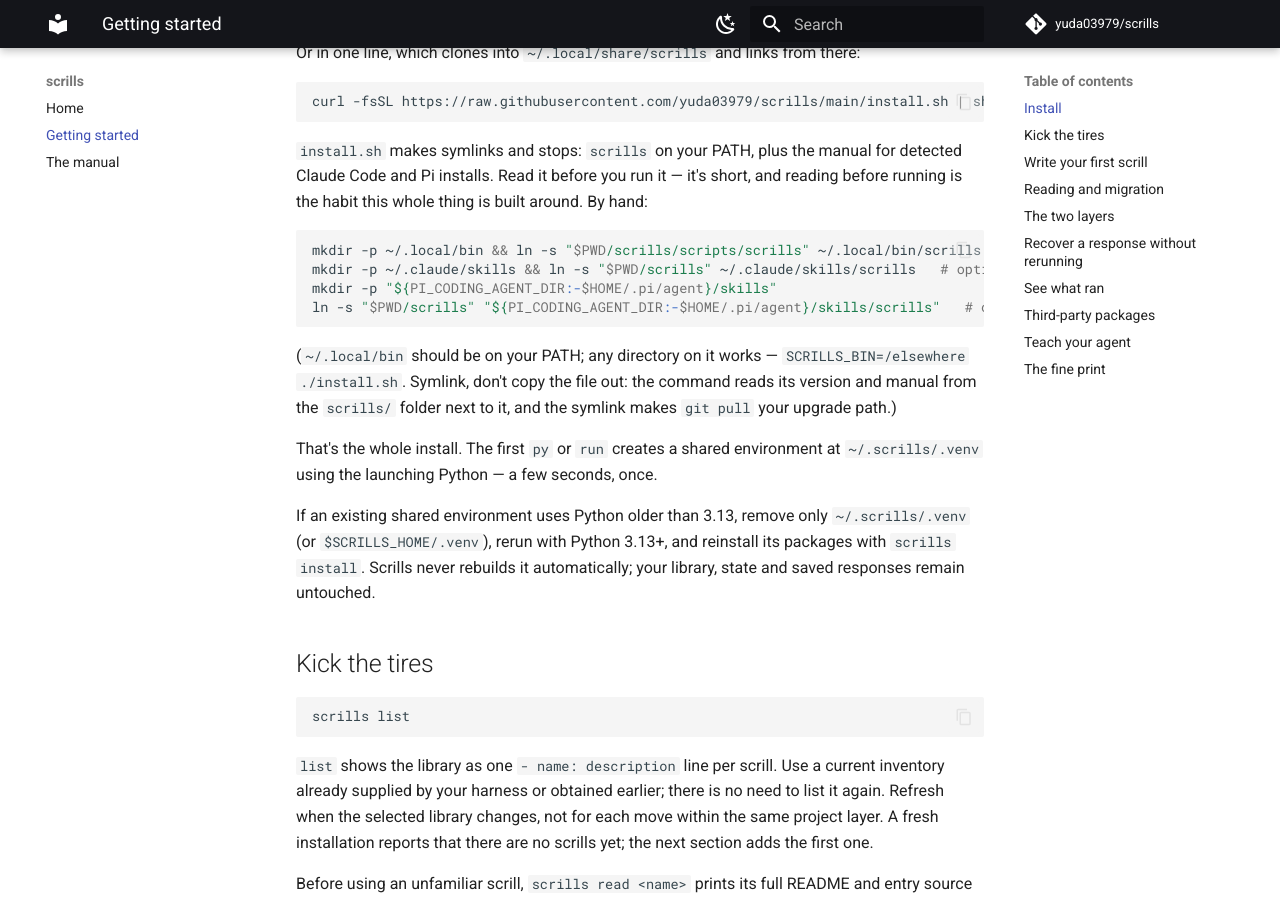
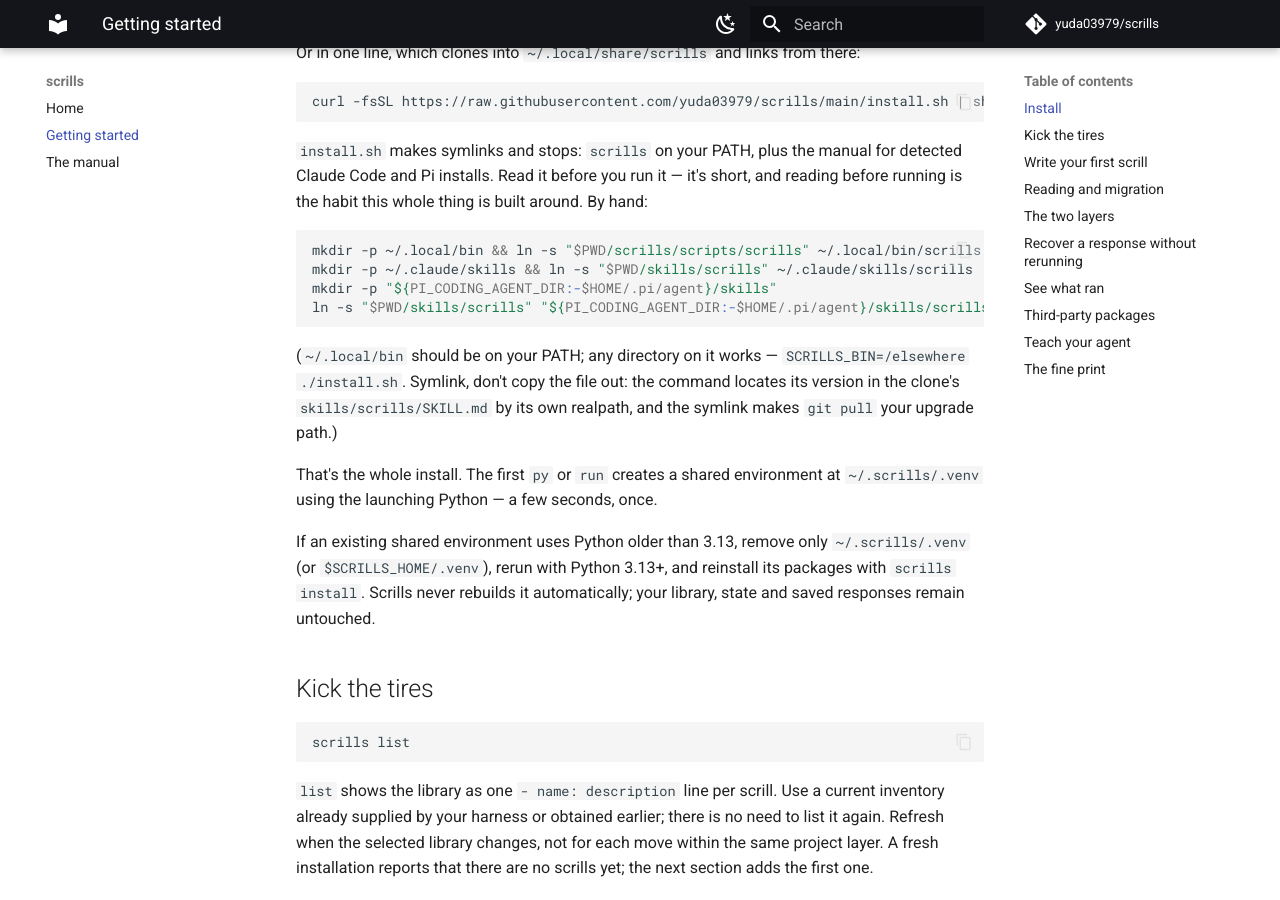
Before and after one commit to yuda03979/scrills, an MkDocs documentation site: the page built from docs/getting-started.md, in a window 1280 px wide and 900 px high, scrolled down 937 px. Built offline with MkDocs 1.6.1 and Material for MkDocs 9.7.7, drawn with Linux system fonts in a browser that asks for light colours; comment, search, counter and statistics services are not loaded; some of the changed text lies outside the part shown.

Commit message:
scrills 0.3.4 - move teaching skill under skills/

````diff
--- a/docs/getting-started.md
+++ b/docs/getting-started.md
@@ -40,12 +40,12 @@
 
 ```bash
 mkdir -p ~/.local/bin && ln -s "$PWD/scrills/scripts/scrills" ~/.local/bin/scrills
-mkdir -p ~/.claude/skills && ln -s "$PWD/scrills" ~/.claude/skills/scrills   # optional: Claude Code
+mkdir -p ~/.claude/skills && ln -s "$PWD/skills/scrills" ~/.claude/skills/scrills   # optional: Claude Code
 mkdir -p "${PI_CODING_AGENT_DIR:-$HOME/.pi/agent}/skills"
-ln -s "$PWD/scrills" "${PI_CODING_AGENT_DIR:-$HOME/.pi/agent}/skills/scrills"   # optional: Pi
+ln -s "$PWD/skills/scrills" "${PI_CODING_AGENT_DIR:-$HOME/.pi/agent}/skills/scrills"   # optional: Pi
 ```
 
-(`~/.local/bin` should be on your PATH; any directory on it works — `SCRILLS_BIN=/elsewhere ./install.sh`. Symlink, don't copy the file out: the command reads its version and manual from the `scrills/` folder next to it, and the symlink makes `git pull` your upgrade path.)
+(`~/.local/bin` should be on your PATH; any directory on it works — `SCRILLS_BIN=/elsewhere ./install.sh`. Symlink, don't copy the file out: the command locates its version in the clone's `skills/scrills/SKILL.md` by its own realpath, and the symlink makes `git pull` your upgrade path.)
 
 That's the whole install. The first `py` or `run` creates a shared environment at `~/.scrills/.venv` using the launching Python — a few seconds, once.
 
@@ -138,7 +138,7 @@
 
 `scrills read <name>` labels both files with absolute paths, line counts and end markers. Nothing is internally truncated. If your harness clips the output, continue with its file reader at the printed paths. Read/decode failure returns exit 1, with any readable material still shown; bad arguments or an unknown name return 2. Syntax and metadata notices do not hide source. `help()` is for API lookup after review: it imports code and does not read the README.
 
-Older scrills must move their manual and metadata from SKILL.md or the head docstring into `README.md`, keeping API guidance in the entry docstring. Reconcile an existing README, and keep only one version declaration. There is no fallback or automatic migration. `run` refuses a missing/unreadable README before importing anything; native Python imports remain ordinary Python, not a validation boundary. The product's own `scrills/SKILL.md` remains the teaching skill and is not renamed.
+Older scrills must move their manual and metadata from SKILL.md or the head docstring into `README.md`, keeping API guidance in the entry docstring. Reconcile an existing README, and keep only one version declaration. There is no fallback or automatic migration. `run` refuses a missing/unreadable README before importing anything; native Python imports remain ordinary Python, not a validation boundary. The product's own `skills/scrills/SKILL.md` remains the teaching skill; individual scrill manuals still use README.md.
 
 ## The two layers
 
@@ -220,7 +220,7 @@
 
 ## Teach your agent
 
-Scrills are built for coding agents: the library is how capability survives the end of a session. Point your harness at the manual, `scrills/SKILL.md`. `install.sh` already did this for detected Claude Code and Pi installs; otherwise the skill-link lines are in the by-hand Install block above, and for any other harness, paste `scrills/SKILL.md` into the session or reference its path.
+Scrills are built for coding agents: the library is how capability survives the end of a session. Point your harness at the manual, `skills/scrills/SKILL.md`. `install.sh` already did this for detected Claude Code and Pi installs; otherwise the skill-link lines are in the by-hand Install block above, and for any other harness, paste `skills/scrills/SKILL.md` into the session or reference its path.
 
 Scrills does not modify harness settings, permissions, hooks, models, or extensions. Those remain under the control of the user and harness. Run Pi's `/reload` after changing skill resources in an existing session.
 
````
Also changed, not shown: AGENTS.md (+13 -11 lines), README.md (+4 -4 lines), docs/manual.md (+2 -2 lines), skills/scrills/SKILL.md (renamed from scrills/SKILL.md, +3 -3 lines), 5 other files.
